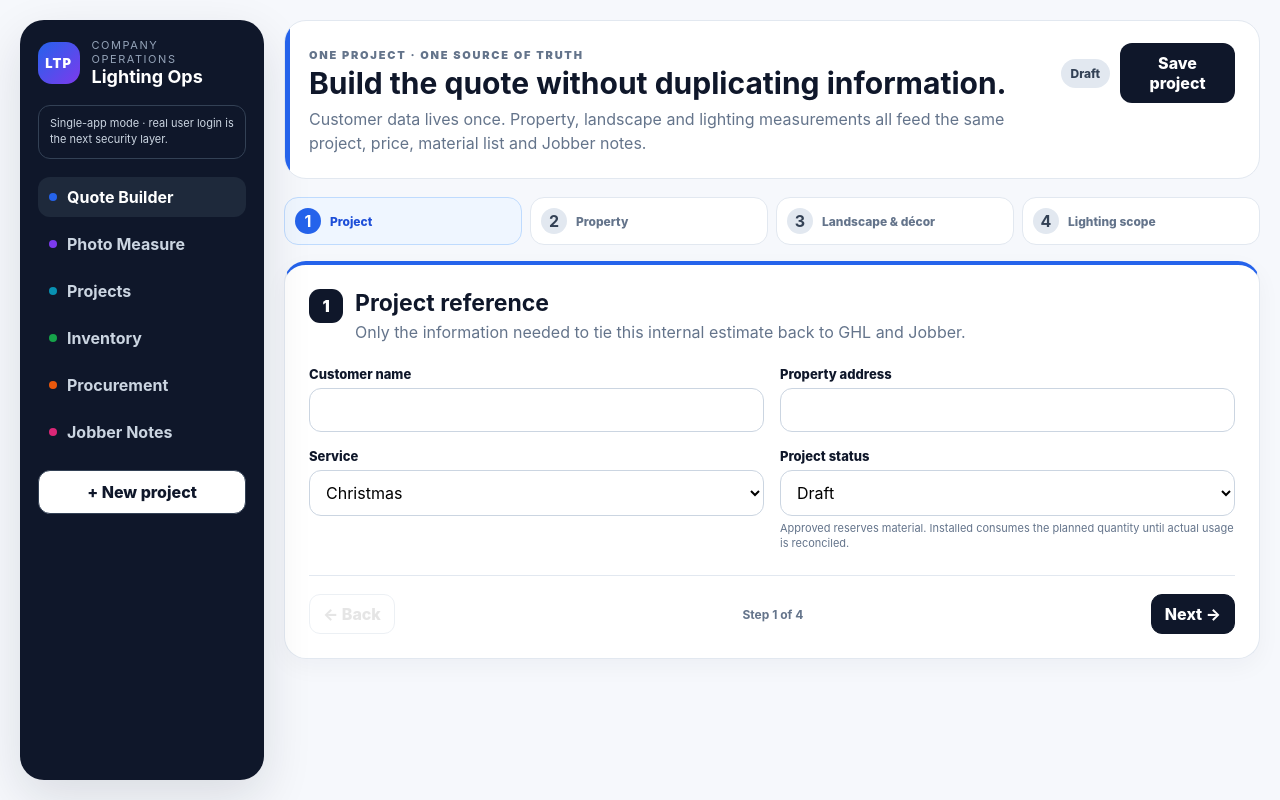
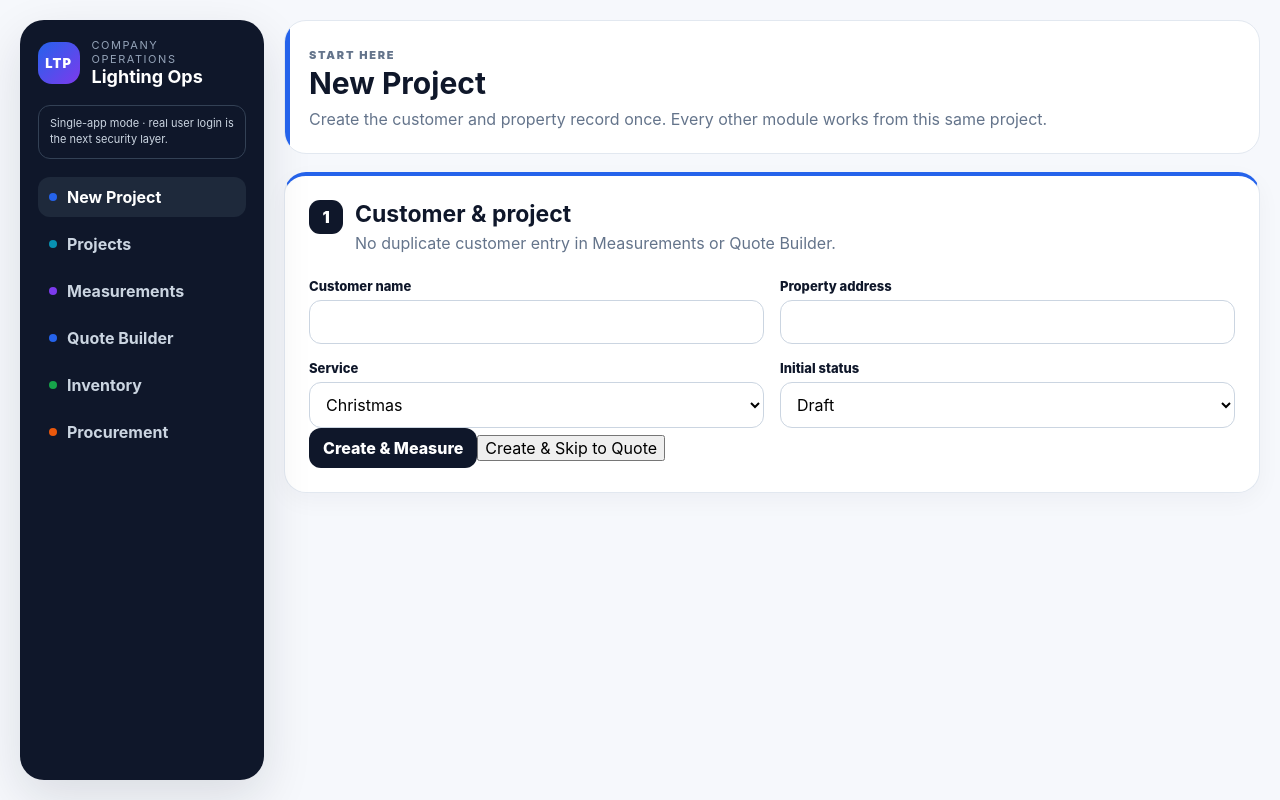
Before and after one commit to lightthepeak-sys/LTP, a React (Vite) app: page / in a window 1280 px wide. Built offline with nearby package versions, Linux system fonts and the light colour scheme.

Commit message:
Reorganize project flow and integrate measurement-only workspace

```diff
--- a/src/App.tsx
+++ b/src/App.tsx
@@ -2,7 +2,7 @@ import { useEffect, useMemo, useState } from "react";
 
 type Service = "Christmas" | "Permanent";
 type Status = "Draft" | "Quote Sent" | "Approved" | "Installed" | "Cancelled";
-type Tab = "quote" | "measure" | "projects" | "inventory" | "purchasing" | "handoff";
+type Tab = "new" | "quote" | "measure" | "projects" | "inventory" | "purchasing";
 type POStatus = "Draft" | "Ordered" | "Partially Received" | "Received" | "Cancelled";
 type POLine = { key:string; quantity:number; unitCost:number; received:number };
 type PurchaseOrder = { id:string; poNumber:string; supplier:string; status:POStatus; expectedDate:string; notes:string; createdAt:string; lines:POLine[] };
@@ -106,7 +106,7 @@ function StepDot({n,label,active,done,onClick}:{n:number;label:string;active:boo
 }
 
 export default function App(){
-  const [tab,setTab]=useState<Tab>("quote");
+  const [tab,setTab]=useState<Tab>("new");
   const [step,setStep]=useState(1);
   const [project,setProject]=useState<Project>(emptyProject());
   const [projects,setProjects]=useState<Project[]>(()=>loadProjects());
@@ -245,7 +245,7 @@ export default function App(){
     setSavedFlash("Saved");
     window.setTimeout(()=>setSavedFlash(""),1600);
   }
-  function newProject(){setProject(emptyProject());setStep(1);setTab("quote")}
+  function newProject(){setProject(emptyProject());setStep(1);setTab("new")}
   function openProject(p:Project){setProject(p);setStep(1);setTab("quote")}
   function deleteProject(id:string){setProjects(p=>p.filter(x=>x.id!==id));if(project.id===id)newProject()}
 
@@ -285,43 +285,48 @@ export default function App(){
       </div>
       <div className="single-mode">Single-app mode · real user login is the next security layer.</div>
       <nav>
+        <Nav active={tab==="new"} tone="blue" onClick={newProject}>New Project</Nav>
+        <Nav active={tab==="projects"} tone="cyan" onClick={()=>setTab("projects")}>Projects</Nav>
+        <Nav active={tab==="measure"} tone="purple" onClick={()=>setTab("measure")}>Measurements</Nav>
         <Nav active={tab==="quote"} tone="blue" onClick={()=>setTab("quote")}>Quote Builder</Nav>
-        <Nav active={tab==="measure"} tone="purple" onClick={()=>setTab("measure")}>Photo Measure</Nav>
-        <Nav active={tab==="projects"} tone="cyan" onClick={()=>setTab("projects")}>Projects</Nav>
         <Nav active={tab==="inventory"} tone="green" onClick={()=>setTab("inventory")}>Inventory</Nav>
         <Nav active={tab==="purchasing"} tone="orange" onClick={()=>setTab("purchasing")}>Procurement</Nav>
-        <Nav active={tab==="handoff"} tone="pink" onClick={()=>setTab("handoff")}>Jobber Notes</Nav>
       </nav>
-      <button className="new-project" onClick={newProject}>+ New project</button>
     </aside>
 
     <main className="main">
+      {tab==="new"&&<section className="page">
+        <div className="page-head blue-head"><div><span className="eyebrow">Start here</span><h1>New Project</h1><p>Create the customer and property record once. Every other module works from this same project.</p></div></div>
+        <div className="wizard-card step-1 new-project-card">
+          <div className="section-title"><span>1</span><div><h2>Customer & project</h2><p>No duplicate customer entry in Measurements or Quote Builder.</p></div></div>
+          <div className="form-grid two">
+            <Field label="Customer name"><input className="input" value={project.customer} onChange={e=>set("customer",e.target.value)}/></Field>
+            <Field label="Property address"><input className="input" value={project.address} onChange={e=>set("address",e.target.value)}/></Field>
+            <Field label="Service"><select className="input" value={project.service} onChange={e=>set("service",e.target.value as Service)}><option>Christmas</option><option>Permanent</option></select></Field>
+            <Field label="Initial status"><select className="input" value={project.status} onChange={e=>set("status",e.target.value as Status)}>{["Draft","Quote Sent","Approved","Installed","Cancelled"].map(x=><option key={x}>{x}</option>)}</select></Field>
+          </div>
+          <div className="new-project-actions">
+            <button className="primary" onClick={()=>{saveProject();setTab("measure")}}>Create & Measure</button>
+            <button onClick={()=>{saveProject();setTab("quote")}}>Create & Skip to Quote</button>
+          </div>
+        </div>
+      </section>}
+
       {tab==="quote"&&<section className="page">
         <div className="page-head blue-head">
-          <div><span className="eyebrow">One project · one source of truth</span><h1>Build the quote without duplicating information.</h1><p>Customer data lives once. Property, landscape and lighting measurements all feed the same project, price, material list and Jobber notes.</p></div>
+          <div><span className="eyebrow">Quote Builder · {project.customer||"Current project"}</span><h1>Build scope, price and materials.</h1><p>Customer information already lives in the project. This workflow only handles property, landscape/décor and lighting scope.</p></div>
           <div className="head-actions"><span className={"status-pill "+project.status.toLowerCase().replaceAll(" ","-")}>{project.status}</span><button className="primary" onClick={saveProject}>{savedFlash||"Save project"}</button></div>
         </div>
 
-        <div className="stepper four-steps">
-          <StepDot n={1} label="Project" active={step===1} done={step>1} onClick={()=>setStep(1)}/>
-          <StepDot n={2} label="Property" active={step===2} done={step>2} onClick={()=>setStep(2)}/>
-          <StepDot n={3} label="Landscape & décor" active={step===3} done={step>3} onClick={()=>setStep(3)}/>
-          <StepDot n={4} label="Lighting scope" active={step===4} done={false} onClick={()=>setStep(4)}/>
+        <div className="stepper three-steps">
+          <StepDot n={1} label="Property" active={step===1} done={step>1} onClick={()=>setStep(1)}/>
+          <StepDot n={2} label="Landscape & décor" active={step===1} done={step>2} onClick={()=>setStep(2)}/>
+          <StepDot n={3} label="Lighting scope" active={step===2} done={false} onClick={()=>setStep(3)}/>
         </div>
 
         <div className={"wizard-card step-"+step}>
           {step===1&&<>
-            <div className="section-title"><span>1</span><div><h2>Project reference</h2><p>Only the information needed to tie this internal estimate back to GHL and Jobber.</p></div></div>
-            <div className="form-grid two">
-              <Field label="Customer name"><input className="input" value={project.customer} onChange={e=>set("customer",e.target.value)}/></Field>
-              <Field label="Property address"><input className="input" value={project.address} onChange={e=>set("address",e.target.value)}/></Field>
-              <Field label="Service"><select className="input" value={project.service} onChange={e=>set("service",e.target.value as Service)}><option>Christmas</option><option>Permanent</option></select></Field>
-              <Field label="Project status" hint="Approved reserves material. Installed consumes the planned quantity until actual usage is reconciled."><select className="input" value={project.status} onChange={e=>set("status",e.target.value as Status)}>{["Draft","Quote Sent","Approved","Installed","Cancelled"].map(x=><option key={x}>{x}</option>)}</select></Field>
-            </div>
-          </>}
-
-          {step===2&&<>
-            <div className="section-title"><span>2</span><div><h2>Property</h2><p>Describe the property before choosing the lighting scope. These answers drive difficulty, hardware and pricing.</p></div></div>
+            <div className="section-title"><span>1</span><div><h2>Property</h2><p>Describe the property before choosing the lighting scope. These answers drive difficulty, hardware and pricing.</p></div></div>
             <div className="form-grid two">
               <Field label="Stories"><select className="input" value={project.stories} onChange={e=>set("stories",+e.target.value)}><option value={1}>1 story</option><option value={2}>2 stories</option><option value={3}>3 stories</option></select></Field>
               <Field label="Roof surface"><select className="input" value={project.roofSurface} onChange={e=>set("roofSurface",e.target.value)}><option>Shingle</option><option>Tile</option><option>Metal</option><option>Mixed / Other</option></select></Field>
@@ -331,8 +336,8 @@ export default function App(){
             {project.service==="Christmas"&&<div className="rate-display"><span>Auto roofline rate</span><strong>{money(estimate.roofRate)}/ft</strong><small>Target range is constrained to $8–$12/ft.</small></div>}
           </>}
 
-          {step===3&&<>
-            <div className="section-title"><span>3</span><div><h2>Landscape & décor</h2><p>Add only what is actually in the design. Use the measurement tool for trees, columns and irregular bushes when needed.</p></div></div>
+          {step===2&&<>
+            <div className="section-title"><span>2</span><div><h2>Landscape & décor</h2><p>Add only what is actually in the design. Use the measurement tool for trees, columns and irregular bushes when needed.</p></div></div>
             <div className="subgroup green-group">
               <h3>Mini-light areas</h3>
               <div className="form-grid four">
@@ -356,8 +361,8 @@ export default function App(){
             </div>
           </>}
 
-          {step===4&&project.service==="Christmas"&&<>
-            <div className="section-title"><span>4</span><div><h2>Lighting scope</h2><p>Enter the final lighting measurements for this project. Use Google Earth first and Photo Measure only where it adds accuracy.</p></div></div>
+          {step===3&&project.service==="Christmas"&&<>
+            <div className="section-title"><span>3</span><div><h2>Lighting scope</h2><p>Enter the final lighting measurements for this project. Use Google Earth first and Photo Measure only where it adds accuracy.</p></div></div>
             <div className="form-grid three">
               <Field label="Main roofline · ft"><input className="input" type="number" min="0" value={project.roofFt} onChange={e=>set("roofFt",+e.target.value)}/></Field>
               <Field label="Ridgeline · ft"><input className="input" type="number" min="0" value={project.ridgeFt} onChange={e=>set("ridgeFt",+e.target.value)}/></Field>
@@ -374,11 +379,11 @@ export default function App(){
               <Metric label="Gross margin" value={estimate.gm.toFixed(1)+"%"} tone="green"/>
             </div>
             {shortages.length>0&&<div className="warning-box red-box"><b>Inventory shortage:</b> {shortages.map(([k,u])=>INV[k]?.name+" ("+qty(u-availability(k).available)+" short)").join(", ")}</div>}
-            <div className="review-actions"><button className="primary" onClick={saveProject}>{savedFlash||"Save project"}</button><button onClick={()=>setTab("handoff")}>Open Jobber notes</button></div>
+            <div className="review-actions"><button className="primary" onClick={saveProject}>{savedFlash||"Save project"}</button></div>
           </>}
 
-          {step===4&&project.service==="Permanent"&&<>
-            <div className="section-title"><span>4</span><div><h2>Permanent lighting scope</h2><p>Permanent inventory uses exact footage. No automatic cut or waste allowance.</p></div></div>
+          {step===3&&project.service==="Permanent"&&<>
+            <div className="section-title"><span>3</span><div><h2>Permanent lighting scope</h2><p>Permanent inventory uses exact footage. No automatic cut or waste allowance.</p></div></div>
             <div className="form-grid three">
               <Field label="Measured footage"><input className="input" type="number" min="0" value={project.permanentFt} onChange={e=>set("permanentFt",+e.target.value)}/></Field>
               <Field label="Coverage"><select className="input" value={project.permanentCoverage} onChange={e=>set("permanentCoverage",e.target.value)}><option>Front Only</option><option>Front & Sides</option><option>All Around</option></select></Field>
@@ -392,21 +397,20 @@ export default function App(){
               <Metric label="Gross margin" value={estimate.gm.toFixed(1)+"%"} tone="green"/>
             </div>
             {shortages.length>0&&<div className="warning-box red-box"><b>Inventory shortage:</b> {shortages.map(([k,u])=>INV[k]?.name+" ("+qty(u-availability(k).available)+" short)").join(", ")}</div>}
-            <div className="review-actions"><button className="primary" onClick={saveProject}>{savedFlash||"Save project"}</button><button onClick={()=>setTab("handoff")}>Open Jobber notes</button></div>
+            <div className="review-actions"><button className="primary" onClick={saveProject}>{savedFlash||"Save project"}</button></div>
           </>}
 
           <div className="wizard-actions">
             <button disabled={step===1} onClick={()=>setStep(s=>Math.max(1,s-1))}>← Back</button>
-            <span>Step {step} of 4</span>
-            <button className="primary" disabled={step===4} onClick={()=>setStep(s=>Math.min(4,s+1))}>Next →</button>
+            <span>Step {step} of 3</span>
+            <button className="primary" disabled={step===3} onClick={()=>setStep(s=>Math.min(3,s+1))}>Next →</button>
           </div>
         </div>
       </section>}
 
       {tab==="measure"&&<section className="page measure-page">
-        <div className="page-head purple-head"><div><span className="eyebrow">Measurement tool for the current project</span><h1>Photo Measure</h1><p><b>{project.customer||"Current project"}</b>{project.address?" · "+project.address:""}. Customer information belongs to the project record once; Photo Measure is only for producing measurements.</p></div><a className="open-tool" href="https://light-the-peak-estimator.wealthxgroup.chatgpt.site/" target="_blank" rel="noreferrer">Open full screen ↗</a></div>
-        <div className="measure-note"><b>One project only:</b> use Google Earth for roofline/ridgeline when possible, then use Photo Measure for trees, palms, columns, bushes and anything aerial imagery cannot measure well. The current embedded legacy tool still has its own customer fields; those are not part of the new project record and will be removed when we migrate the measurement engine directly into this app.</div>
-        <div className="iframe-wrap"><iframe title="Light The Peak Photo Measure" src="https://light-the-peak-estimator.wealthxgroup.chatgpt.site/" /></div>
+        <div className="page-head purple-head"><div><span className="eyebrow">Optional utility · {project.customer||"Current project"}</span><h1>Measurements</h1><p>Upload a property photo only when needed. This screen measures; it does not create a second customer, quote or estimate.</p></div><button className="primary" onClick={()=>setTab("quote")}>Continue to Quote</button></div>
+        <PhotoMeasure project={project} onApply={(key,value)=>set(key as keyof Project,value as any)} />
       </section>}
 
       {tab==="projects"&&<section className="page">
@@ -527,15 +531,84 @@ export default function App(){
         </section>
       </section>}
 
-      {tab==="handoff"&&<section className="page">
-        <div className="page-head pink-head"><div><span className="eyebrow">Copy-ready Jobber note</span><h1>Jobber Notes</h1><p>No duplicate customer, property or status lines—just the install note.</p></div><button className="primary" onClick={()=>navigator.clipboard.writeText(handoff)}>Copy note</button></div>
-        <textarea className="handoff" readOnly value={handoff} rows={20}/>
-      </section>}
+
 
 
     </main>
   </div>;
 }
+
+
+type MeasureField = "roofFt"|"ridgeFt"|"groundFt"|"garageFt"|"windowFt"|"bushFt";
+
+function PhotoMeasure({project,onApply}:{project:Project;onApply:(key:MeasureField,value:number)=>void}){
+  const [imageUrl,setImageUrl]=useState("");
+  const [referenceFt,setReferenceFt]=useState(9);
+  const [referencePoints,setReferencePoints]=useState<{x:number;y:number}[]>([]);
+  const [measurePoints,setMeasurePoints]=useState<{x:number;y:number}[]>([]);
+  const [mode,setMode]=useState<"reference"|"measure">("reference");
+  const [target,setTarget]=useState<MeasureField>("roofFt");
+  const [lastResult,setLastResult]=useState(0);
+
+  const refPixels=referencePoints.length===2?distance(referencePoints[0],referencePoints[1]):0;
+  const pixelsPerFoot=refPixels>0&&referenceFt>0?refPixels/referenceFt:0;
+
+  function upload(e:any){
+    const file=e.target.files?.[0]; if(!file)return;
+    if(imageUrl)URL.revokeObjectURL(imageUrl);
+    setImageUrl(URL.createObjectURL(file));
+    setReferencePoints([]);setMeasurePoints([]);setLastResult(0);setMode("reference");
+  }
+  function clickImage(e:any){
+    if(!imageUrl)return;
+    const rect=e.currentTarget.getBoundingClientRect();
+    const p={x:(e.clientX-rect.left)/rect.width*100,y:(e.clientY-rect.top)/rect.height*100};
+    if(mode==="reference")setReferencePoints(prev=>prev.length>=2?[p]:[...prev,p]);
+    else if(pixelsPerFoot)setMeasurePoints(prev=>[...prev,p]);
+  }
+  function finish(){
+    if(measurePoints.length<2||!pixelsPerFoot)return;
+    let px=0;for(let i=1;i<measurePoints.length;i++)px+=distance(measurePoints[i-1],measurePoints[i]);
+    setLastResult(px/pixelsPerFoot);
+  }
+  function apply(){if(lastResult>0)onApply(target,Math.round(lastResult*10)/10)}
+
+  return <div className="measure-workspace">
+    <section className="measure-controls">
+      <div className="measure-step"><span>1</span><div><h3>Add photo</h3><p>No customer form. Active project: <b>{project.customer||"Unnamed project"}</b>.</p></div></div>
+      <input className="input" type="file" accept="image/*,.avif" onChange={upload}/>
+
+      <div className="measure-step"><span>2</span><div><h3>Calibrate</h3><p>Use a known garage, door or window dimension. Click its two endpoints on the photo.</p></div></div>
+      <div className="form-grid two">
+        <Field label="Known reference · ft"><input className="input" type="number" min=".1" step=".1" value={referenceFt} onChange={e=>setReferenceFt(+e.target.value)}/></Field>
+        <Field label="Calibration"><div className={"reference-status "+(pixelsPerFoot?"ready":"")}>{pixelsPerFoot?"Reference ready":"Mark two points"}</div></Field>
+      </div>
+      <button className={mode==="reference"?"primary":""} onClick={()=>setMode("reference")}>Mark reference</button>
+
+      <div className="measure-step"><span>3</span><div><h3>Measure</h3><p>Select the project field, then click every turn/corner in sequence.</p></div></div>
+      <Field label="Measurement type"><select className="input" value={target} onChange={e=>setTarget(e.target.value as MeasureField)}>
+        <option value="roofFt">Roofline</option><option value="ridgeFt">Ridgeline</option><option value="groundFt">Ground stake line</option><option value="garageFt">Garage / architectural outline</option><option value="windowFt">Window outline</option><option value="bushFt">Bush / garden</option>
+      </select></Field>
+      <div className="measure-actions"><button className={mode==="measure"?"primary":""} disabled={!pixelsPerFoot} onClick={()=>setMode("measure")}>Draw</button><button disabled={measurePoints.length<2} onClick={finish}>Finish</button><button onClick={()=>{setMeasurePoints([]);setLastResult(0)}}>Clear</button></div>
+      <div className="measure-result"><span>Result</span><strong>{lastResult?lastResult.toFixed(1)+" ft":"—"}</strong><button className="primary" disabled={!lastResult} onClick={apply}>Use in Project</button></div>
+
+      <div className="object-measure-note"><h3>Tree, palm & column wraps</h3><p>Those need height plus circumference/side coverage—not just a line length. They belong here as measurement calculators, not inside another customer or estimate screen. Dedicated wrap calculators are the next measurement upgrade.</p></div>
+    </section>
+    <section className="measure-canvas-card">
+      {!imageUrl?<div className="measure-empty"><b>Add a photo only if needed</b><span>Creating a project does not require an initial photo.</span></div>:
+      <div className="measure-image-wrap" onClick={clickImage}>
+        <img src={imageUrl}/>
+        <svg viewBox="0 0 100 100" preserveAspectRatio="none">
+          {referencePoints.length>1&&<line x1={referencePoints[0].x} y1={referencePoints[0].y} x2={referencePoints[1].x} y2={referencePoints[1].y} className="ref-line"/>}
+          {referencePoints.map((p,i)=><circle key={"r"+i} cx={p.x} cy={p.y} r=".8" className="ref-point"/>)}
+          {measurePoints.length>1&&<polyline points={measurePoints.map(p=>p.x+","+p.y).join(" ")} className="measure-line"/>}
+          {measurePoints.map((p,i)=><circle key={"m"+i} cx={p.x} cy={p.y} r=".8" className="measure-point"/>)}
+        </svg>
+      </div>}
+    </section>
+  </div>
+}
+function distance(a:{x:number;y:number},b:{x:number;y:number}){return Math.hypot(b.x-a.x,b.y-a.y)}
 
 function Nav({active,tone,onClick,children}:{active:boolean;tone:string;onClick:()=>void;children:any}){
   return <button className={"nav-item "+tone+" "+(active?"active":"")} onClick={onClick}><i></i>{children}</button>
```
